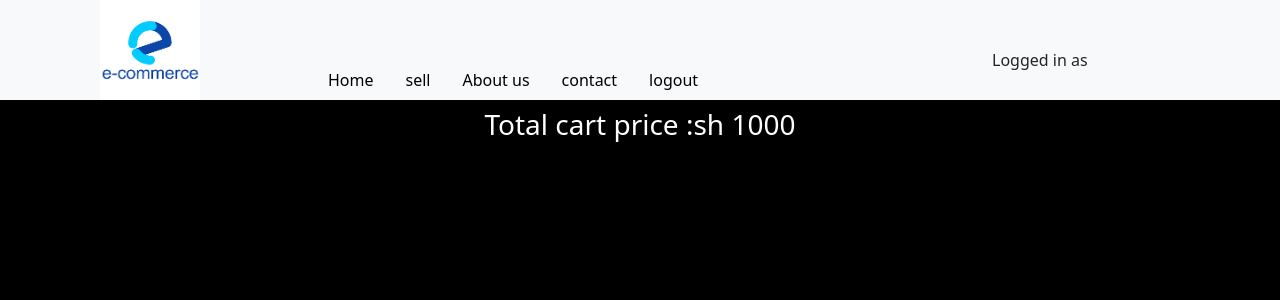
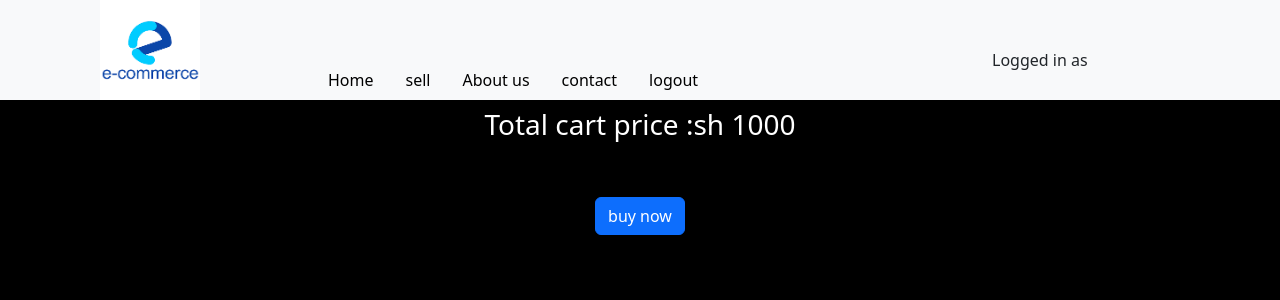
Before and after one commit to jothammicheni/e-comerce, a React (Create React App) app: page /about in a window 1280 px wide. Shown: the top 300 px of the page. Built offline with nearby package versions, Linux system fonts and the light colour scheme.

Commit message:
handling the cart component

```diff
--- a/src/pages/about.js
+++ b/src/pages/about.js
@@ -41,6 +41,8 @@ const About = () => {
         </div>
       ))}
     </div>
+
+    <Button>buy now</Button>
     </div>
   )
 }
```
